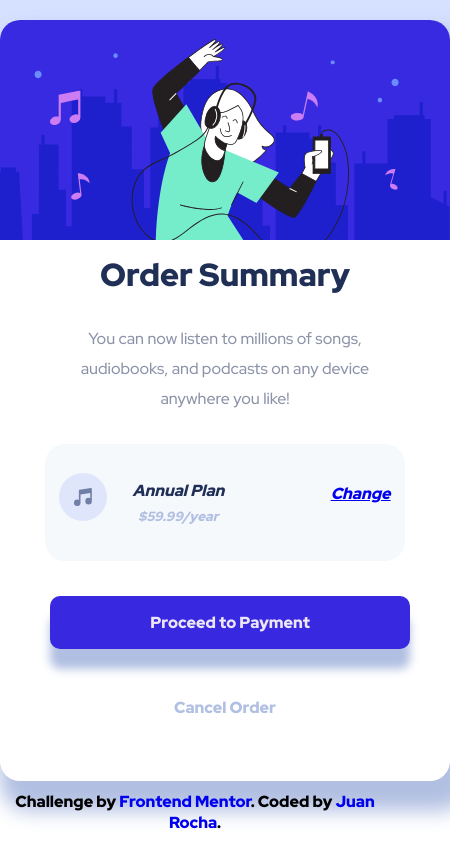
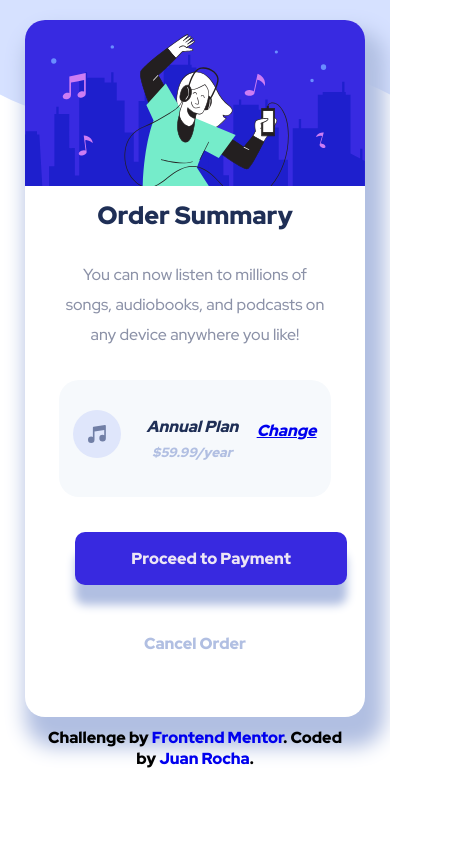
Before and after one commit to Oyasikelly/Order-Summary-Card, a plain HTML site: page index.html in a window 390 px wide. Shown: the whole page, 450 px wide, since content can reach past the window. Drawn offline with Linux system fonts and the light colour scheme; a web font is replaced by a local one.

Commit message:
Update style.css

```diff
--- a/style.css
+++ b/style.css
@@ -97,7 +97,7 @@ h4{
     text-decoration: none;
     padding:0.5rem;
     margin: 40px  auto;
-    width:30%;
+    width:200px;
     display: flex;
     place-content: center;
     color: hsl(223, 45%, 79%);
@@ -109,6 +109,7 @@ h4{
    margin-top: 10px;
    text-align: center;
    font-size: 16px;
+   max-width: 300px;
    font-family: 'Red Hat Display', sans-serif;
    font-weight: 700;
 }
@@ -127,3 +128,13 @@ h4{
     color: hsl(226, 36%, 31%);
     transition: 0.3s ease-in-out;
 }
+
+@media screen and (max-width:450px){
+    .card{
+        max-width: 340px;
+        font-size: 16px;
+    }
+    h1{
+        font-size: 25px;
+    }
+}
```
